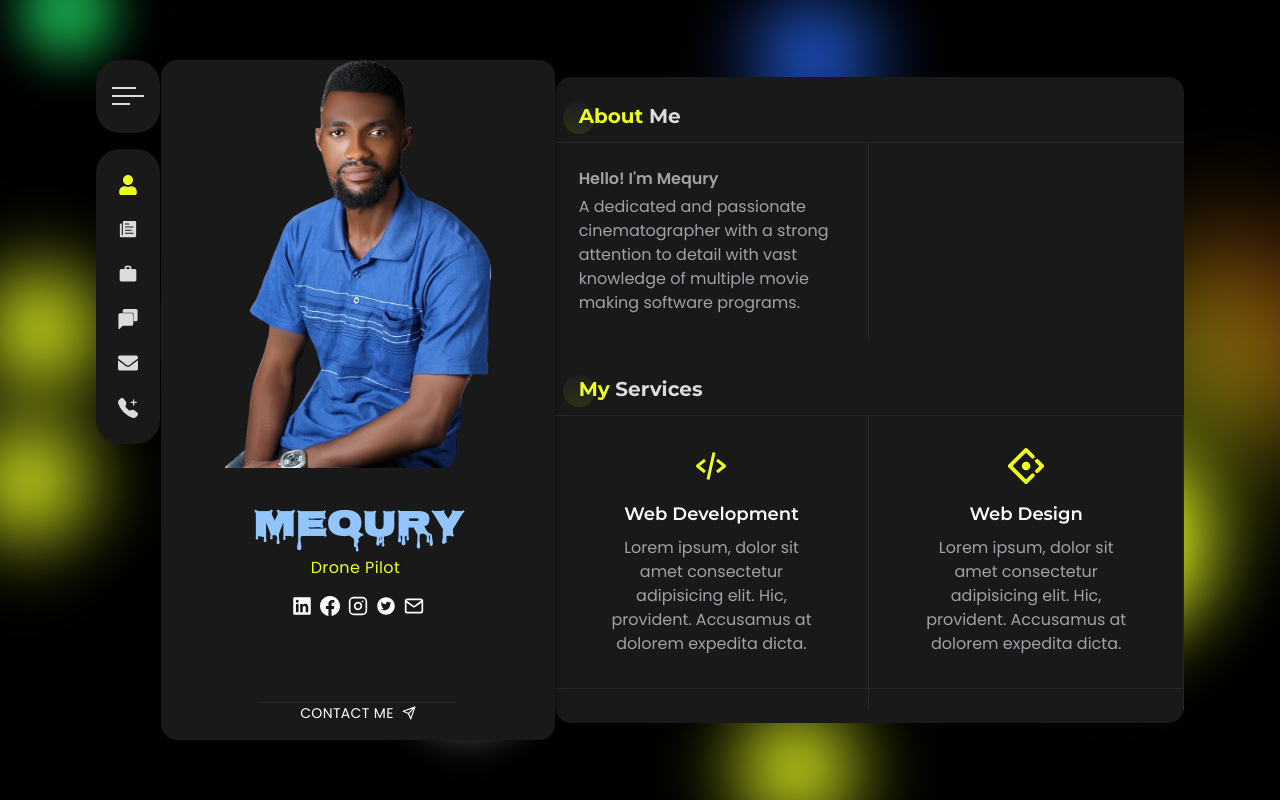
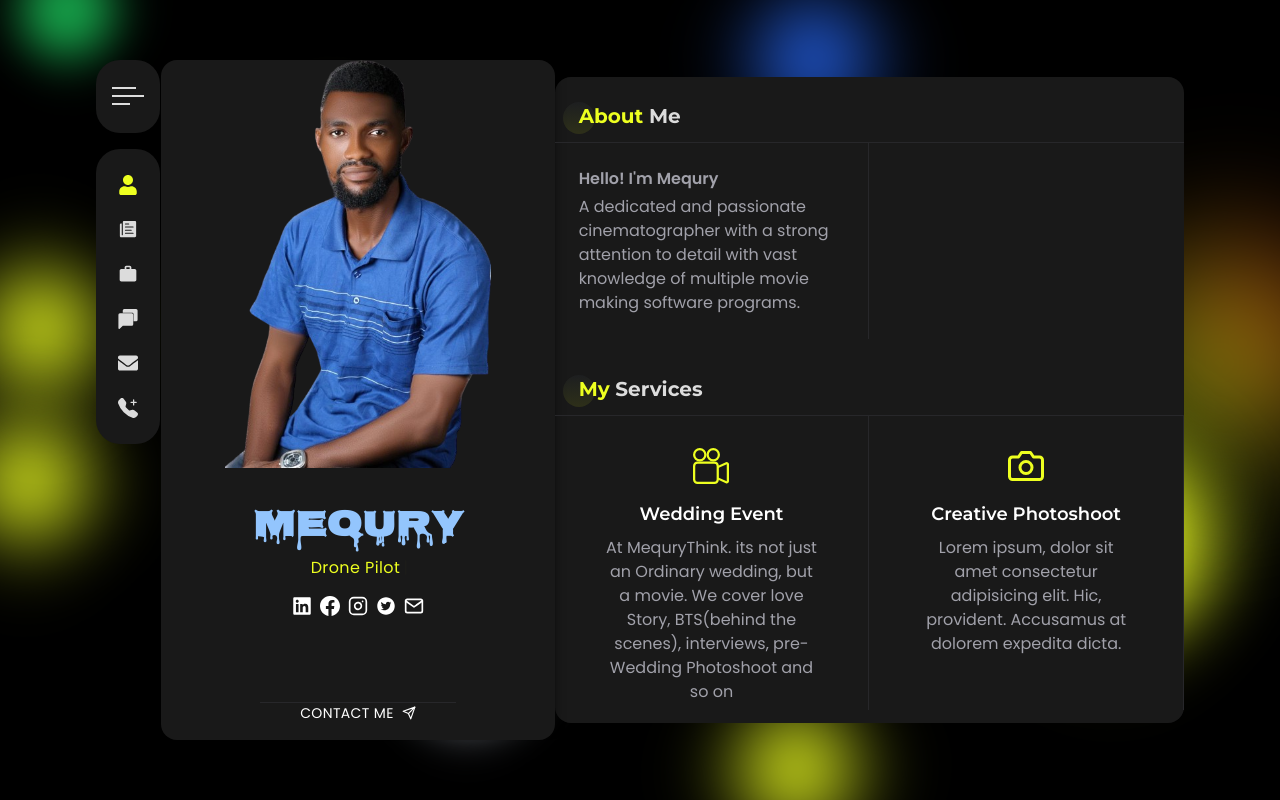
Before and after one commit to oladsdan/MequryPortfolio, a React (Create React App) app: page / in a window 1280 px wide. Built offline with nearby package versions, Linux system fonts and the light colour scheme.

Commit message:
aboust sesstion

```diff
--- a/src/components/about/MyServices.js
+++ b/src/components/about/MyServices.js
@@ -1,31 +1,31 @@
 import React from "react";
-import { FaAppStoreIos } from "react-icons/fa";
-import { AiTwotoneAppstore } from "react-icons/ai";
-import { SiAntdesign } from "react-icons/si";
-import { BiCodeAlt } from "react-icons/bi";
+import { FaBusinessTime } from "react-icons/fa";
+import { MdCameraRoll } from "react-icons/md";
+import { BsCameraReels } from "react-icons/bs";
+import { FiCamera } from "react-icons/fi";
 import ServicesCard from "./ServicesCard";
 
 const MyServices = () => {
   return (
     <div className="grid grid-cols-1 md:grid-cols-2">
       <ServicesCard
-        icons={<BiCodeAlt />}
-        title="Web Development"
+        icons={<BsCameraReels />}
+        title="Wedding Event"
+        subTitle="At MequryThink. its not just an Ordinary wedding, but a movie. We cover love Story, BTS(behind the scenes), interviews, pre-Wedding Photoshoot and so on"
+      />
+      <ServicesCard
+        icons={<FiCamera />}
+        title="Creative Photoshoot"
         subTitle="Lorem ipsum, dolor sit amet consectetur adipisicing elit. Hic, provident. Accusamus at dolorem expedita dicta."
       />
       <ServicesCard
-        icons={<SiAntdesign />}
-        title="Web Design"
+        icons={<MdCameraRoll />}
+        title="Documentary"
         subTitle="Lorem ipsum, dolor sit amet consectetur adipisicing elit. Hic, provident. Accusamus at dolorem expedita dicta."
       />
       <ServicesCard
-        icons={<AiTwotoneAppstore />}
-        title="Mobile Application"
-        subTitle="Lorem ipsum, dolor sit amet consectetur adipisicing elit. Hic, provident. Accusamus at dolorem expedita dicta."
-      />
-      <ServicesCard
-        icons={<FaAppStoreIos />}
-        title="SEO"
+        icons={<FaBusinessTime />}
+        title="Buisness Advert"
         subTitle="Lorem ipsum, dolor sit amet consectetur adipisicing elit. Hic, provident. Accusamus at dolorem expedita dicta."
       />
     </div>
```
